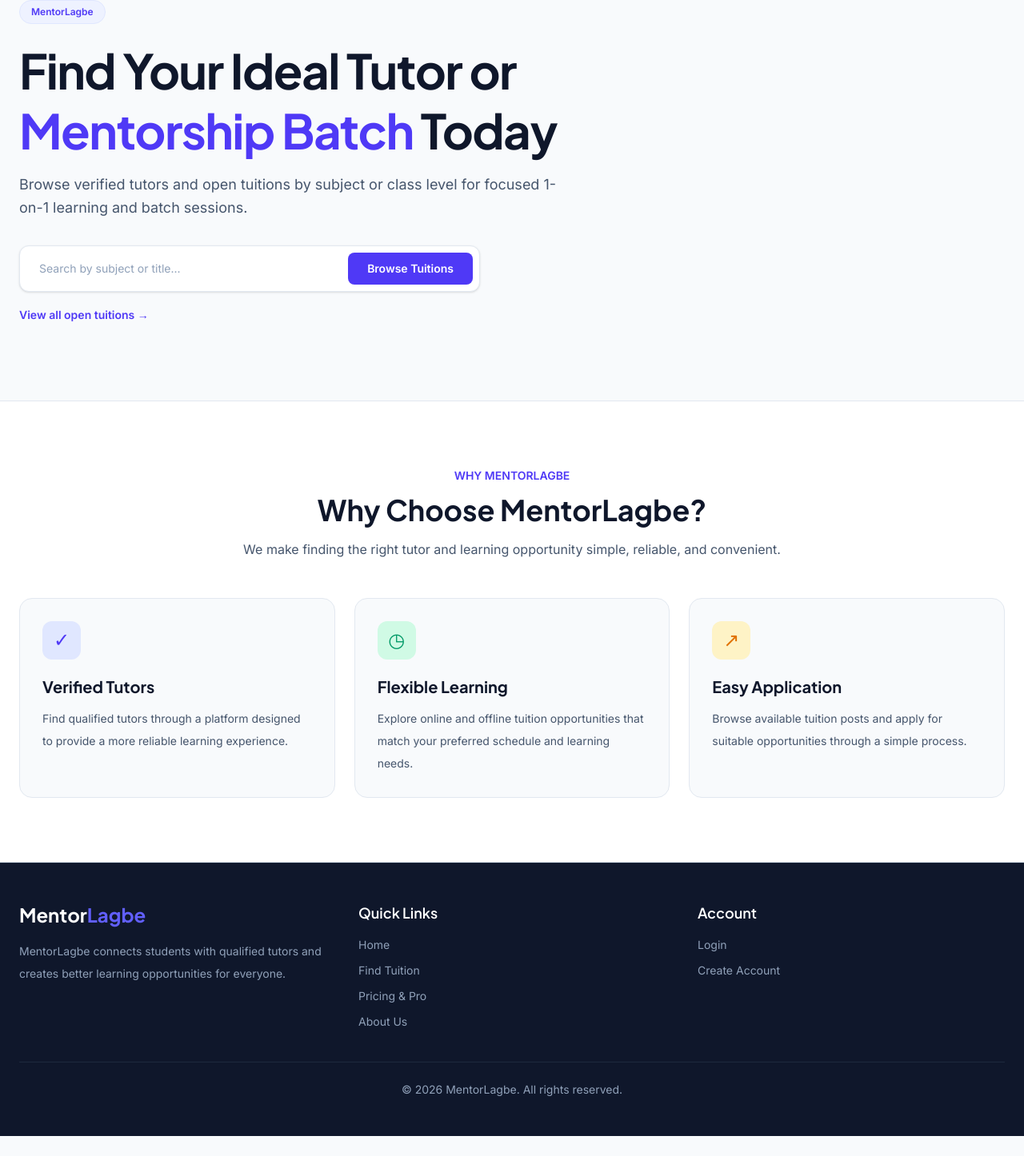
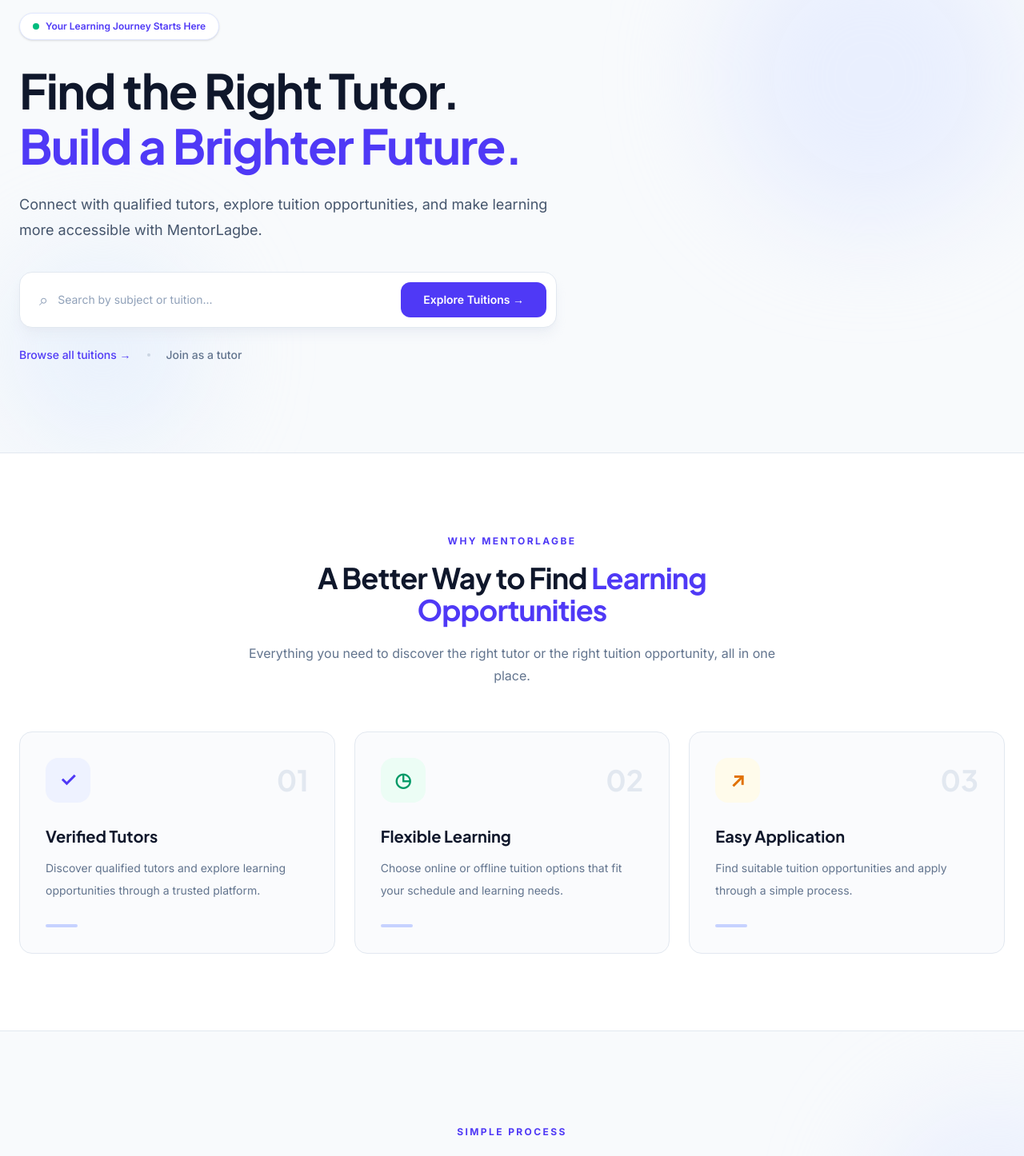
Before and after one commit to the-abidkhan/mentorlagbe-client, a Next.js app: page / in a window 1280 px wide. Shown: the part 165-1611 px from the top of the page at 80% size. Before the commit the page ends 1586 px from the top, so only its background shows below. Built offline with nearby package versions, Linux system fonts and the light colour scheme.

Commit message:
homepage redesigned

```diff
--- a/src/app/page.tsx
+++ b/src/app/page.tsx
@@ -1,129 +1,274 @@
 
 import Link from "next/link";
 
+const features = [
+  {
+    number: "01",
+    icon: "✓",
+    title: "Verified Tutors",
+    description:
+      "Discover qualified tutors and explore learning opportunities through a trusted platform.",
+    color: "bg-indigo-50 text-indigo-600",
+  },
+  {
+    number: "02",
+    icon: "◷",
+    title: "Flexible Learning",
+    description:
+      "Choose online or offline tuition options that fit your schedule and learning needs.",
+    color: "bg-emerald-50 text-emerald-600",
+  },
+  {
+    number: "03",
+    icon: "↗",
+    title: "Easy Application",
+    description:
+      "Find suitable tuition opportunities and apply through a simple process.",
+    color: "bg-amber-50 text-amber-600",
+  },
+];
+
+const steps = [
+  {
+    number: "01",
+    title: "Create Your Account",
+    description:
+      "Join MentorLagbe as a student or tutor and set up your profile in minutes.",
+    icon: "✦",
+  },
+  {
+    number: "02",
+    title: "Explore Opportunities",
+    description:
+      "Browse available tuitions and discover opportunities that match your goals.",
+    icon: "⌕",
+  },
+  {
+    number: "03",
+    title: "Apply & Connect",
+    description:
+      "Apply for a suitable tuition and take the next step in your learning journey.",
+    icon: "↗",
+  },
+];
+
 export default function HomePage() {
   return (
-    <>
+    <div className="overflow-hidden">
       {/* Hero Section */}
-      <section className="max-w-7xl mx-auto px-6 py-16 md:py-24">
+      <section className="relative">
+        <div className="absolute top-0 right-0 -z-10 h-96 w-96 rounded-full bg-indigo-100/60 blur-3xl" />
+        <div className="absolute bottom-0 left-0 -z-10 h-64 w-64 rounded-full bg-blue-100/50 blur-3xl" />
+
+        <div className="max-w-7xl mx-auto px-6 py-20 md:py-28">
           <div className="max-w-3xl">
-          <span className="inline-flex items-center px-3.5 py-1.5 rounded-full text-xs font-semibold bg-indigo-50 text-indigo-600 border border-indigo-100">
-            MentorLagbe
+            <span className="inline-flex items-center gap-2 rounded-full border border-indigo-100 bg-white px-4 py-2 text-xs font-semibold text-indigo-600 shadow-sm">
+              <span className="h-2 w-2 rounded-full bg-emerald-500" />
+              Your Learning Journey Starts Here
             </span>
 
-          <h1 className="font-heading mt-5 text-4xl sm:text-5xl md:text-6xl font-bold tracking-tight text-slate-900 leading-tight">
-            Find Your Ideal Tutor or{" "}
+            <h1 className="font-heading mt-7 text-4xl sm:text-5xl md:text-6xl font-bold tracking-tight text-slate-900 leading-[1.15]">
+              Find the Right Tutor.
+              <br />
               <span className="text-indigo-600">
-              Mentorship Batch
-            </span>{" "}
-            Today
+                Build a Brighter Future.
+              </span>
             </h1>
 
-          <p className="mt-4 text-base sm:text-lg text-slate-600 max-w-2xl leading-relaxed">
-            Browse verified tutors and open tuitions by subject or class level
-            for focused 1-on-1 learning and batch sessions.
+            <p className="mt-6 max-w-2xl text-base sm:text-lg leading-8 text-slate-600">
+              Connect with qualified tutors, explore tuition opportunities,
+              and make learning more accessible with MentorLagbe.
             </p>
 
             <form
               action="/tuitions"
               method="GET"
-            className="mt-8 bg-white p-2 rounded-xl border border-slate-200 shadow-sm flex flex-col sm:flex-row gap-2 max-w-xl"
+              className="mt-9 flex max-w-2xl flex-col gap-3 rounded-2xl border border-slate-200 bg-white p-3 shadow-lg shadow-slate-200/60 sm:flex-row"
             >
+              <div className="flex flex-1 items-center gap-3 px-3">
+                <span className="text-xl text-slate-400">⌕</span>
                 <input
                   type="text"
                   name="search"
-              placeholder="Search by subject or title..."
-              className="flex-1 px-4 py-2.5 text-sm text-slate-900 placeholder:text-slate-400 focus:outline-none"
+                  placeholder="Search by subject or tuition..."
+                  className="w-full bg-transparent py-2 text-sm text-slate-900 outline-none placeholder:text-slate-400"
                 />
+              </div>
 
               <button
                 type="submit"
-              className="bg-indigo-600 hover:bg-indigo-700 text-white text-sm font-semibold px-6 py-2.5 rounded-lg transition cursor-pointer"
+                className="rounded-xl bg-indigo-600 px-7 py-3 text-sm font-semibold text-white transition hover:bg-indigo-700 hover:shadow-lg hover:shadow-indigo-200"
               >
-              Browse Tuitions
+                Explore Tuitions →
               </button>
             </form>
 
-          <div className="mt-4">
+            <div className="mt-6 flex flex-wrap items-center gap-5 text-sm font-medium text-slate-500">
               <Link
                 href="/tuitions"
-              className="text-sm font-semibold text-indigo-600 hover:text-indigo-700"
+                className="text-indigo-600 transition hover:text-indigo-700"
               >
-              View all open tuitions →
+                Browse all tuitions →
               </Link>
+              <span className="h-1 w-1 rounded-full bg-slate-300" />
+              <Link
+                href="/signup"
+                className="transition hover:text-slate-900"
+              >
+                Join as a tutor
+              </Link>
+            </div>
           </div>
         </div>
       </section>
 
       {/* Why Choose MentorLagbe */}
-      <section className="bg-white border-y border-slate-200">
-        <div className="max-w-7xl mx-auto px-6 py-16 md:py-20">
-          <div className="text-center max-w-2xl mx-auto">
-            <span className="text-sm font-semibold text-indigo-600">
-              WHY MENTORLAGBE
+      <section className="border-y border-slate-200 bg-white py-20 md:py-24">
+        <div className="mx-auto max-w-7xl px-6">
+          <div className="mx-auto max-w-2xl text-center">
+            <span className="text-xs font-bold uppercase tracking-[0.2em] text-indigo-600">
+              Why MentorLagbe
             </span>
 
-            <h2 className="font-heading mt-3 text-3xl md:text-4xl font-bold text-slate-900">
-              Why Choose MentorLagbe?
+            <h2 className="font-heading mt-4 text-3xl font-bold tracking-tight text-slate-900 md:text-4xl">
+              A Better Way to Find
+              <span className="text-indigo-600"> Learning Opportunities</span>
             </h2>
 
-            <p className="mt-4 text-slate-600 leading-relaxed">
-              We make finding the right tutor and learning opportunity
-              simple, reliable, and convenient.
+            <p className="mt-5 leading-7 text-slate-500">
+              Everything you need to discover the right tutor or the right
+              tuition opportunity, all in one place.
             </p>
           </div>
 
-          <div className="grid grid-cols-1 md:grid-cols-3 gap-6 mt-12">
-            {/* Feature 1 */}
-            <div className="p-7 rounded-2xl border border-slate-200 bg-slate-50 hover:shadow-md transition">
-              <div className="w-12 h-12 rounded-xl bg-indigo-100 text-indigo-600 flex items-center justify-center text-2xl">
-                ✓
+          <div className="mt-14 grid grid-cols-1 gap-6 md:grid-cols-3">
+            {features.map((feature) => (
+              <div
+                key={feature.number}
+                className="group relative overflow-hidden rounded-2xl border border-slate-200 bg-slate-50/70 p-8 transition duration-300 hover:-translate-y-2 hover:border-indigo-200 hover:bg-white hover:shadow-xl hover:shadow-indigo-100/50"
+              >
+                <div className="flex items-center justify-between">
+                  <div
+                    className={`flex h-14 w-14 items-center justify-center rounded-2xl text-2xl font-bold ${feature.color}`}
+                  >
+                    {feature.icon}
                   </div>
 
-              <h3 className="font-heading mt-5 text-xl font-bold text-slate-900">
-                Verified Tutors
+                  <span className="font-heading text-4xl font-bold text-slate-200 transition group-hover:text-indigo-200">
+                    {feature.number}
+                  </span>
+                </div>
+
+                <h3 className="font-heading mt-7 text-xl font-bold text-slate-900">
+                  {feature.title}
                 </h3>
 
-              <p className="mt-3 text-sm text-slate-600 leading-7">
-                Find qualified tutors through a platform designed to provide
-                a more reliable learning experience.
+                <p className="mt-3 text-sm leading-7 text-slate-500">
+                  {feature.description}
+                </p>
+
+                <div className="mt-7 h-1 w-10 rounded-full bg-indigo-200 transition-all duration-300 group-hover:w-20 group-hover:bg-indigo-600" />
+              </div>
+            ))}
+          </div>
+        </div>
+      </section>
+
+      {/* How It Works */}
+      <section className="relative overflow-hidden bg-slate-50 py-20 md:py-28">
+        <div className="absolute -right-32 top-20 h-80 w-80 rounded-full bg-indigo-100/50 blur-3xl" />
+
+        <div className="relative mx-auto max-w-7xl px-6">
+          <div className="mx-auto max-w-2xl text-center">
+            <span className="text-xs font-bold uppercase tracking-[0.2em] text-indigo-600">
+              Simple Process
+            </span>
+
+            <h2 className="font-heading mt-4 text-3xl font-bold tracking-tight text-slate-900 md:text-4xl">
+              How It Works
+            </h2>
+
+            <p className="mt-5 leading-7 text-slate-500">
+              Three simple steps to get started with your next learning
+              opportunity.
             </p>
           </div>
 
-            {/* Feature 2 */}
-            <div className="p-7 rounded-2xl border border-slate-200 bg-slate-50 hover:shadow-md transition">
-              <div className="w-12 h-12 rounded-xl bg-emerald-100 text-emerald-600 flex items-center justify-center text-2xl">
-                ◷
+          <div className="relative mt-16 grid grid-cols-1 gap-7 md:grid-cols-3">
+            {/* Connecting line on desktop */}
+            <div className="absolute left-[16%] right-[16%] top-10 hidden border-t-2 border-dashed border-indigo-200 md:block" />
+
+            {steps.map((step) => (
+              <div
+                key={step.number}
+                className="group relative rounded-3xl border border-slate-200 bg-white p-8 shadow-sm transition duration-300 hover:-translate-y-2 hover:border-indigo-200 hover:shadow-xl hover:shadow-indigo-100/50"
+              >
+                <div className="relative z-10 flex items-center justify-between">
+                  <div className="flex h-20 w-20 items-center justify-center rounded-2xl bg-indigo-600 text-3xl text-white shadow-lg shadow-indigo-200 transition duration-300 group-hover:rotate-6 group-hover:scale-105">
+                    {step.icon}
                   </div>
 
-              <h3 className="font-heading mt-5 text-xl font-bold text-slate-900">
-                Flexible Learning
+                  <span className="font-heading text-5xl font-extrabold text-slate-100 transition group-hover:text-indigo-100">
+                    {step.number}
+                  </span>
+                </div>
+
+                <h3 className="font-heading mt-9 text-xl font-bold text-slate-900">
+                  {step.title}
                 </h3>
 
-              <p className="mt-3 text-sm text-slate-600 leading-7">
-                Explore online and offline tuition opportunities that match
-                your preferred schedule and learning needs.
+                <p className="mt-4 text-sm leading-7 text-slate-500">
+                  {step.description}
                 </p>
+
+                <div className="mt-8 flex items-center gap-2 text-sm font-semibold text-indigo-600">
+                  <span className="h-1.5 w-1.5 rounded-full bg-indigo-600" />
+                  Step {step.number}
                 </div>
+              </div>
+            ))}
+          </div>
+        </div>
+      </section>
 
-            {/* Feature 3 */}
-            <div className="p-7 rounded-2xl border border-slate-200 bg-slate-50 hover:shadow-md transition">
-              <div className="w-12 h-12 rounded-xl bg-amber-100 text-amber-600 flex items-center justify-center text-2xl">
-                ↗
-              </div>
+      {/* Bottom CTA */}
+      <section className="bg-white px-6 py-20">
+        <div className="relative mx-auto max-w-7xl overflow-hidden rounded-3xl bg-slate-900 px-8 py-14 text-center md:px-16 md:py-20">
+          <div className="absolute -right-20 -top-32 h-80 w-80 rounded-full bg-indigo-600/30 blur-3xl" />
+          <div className="absolute -bottom-40 -left-20 h-80 w-80 rounded-full bg-indigo-500/20 blur-3xl" />
 
-              <h3 className="font-heading mt-5 text-xl font-bold text-slate-900">
-                Easy Application
-              </h3>
+          <div className="relative">
+            <span className="text-xs font-bold uppercase tracking-[0.2em] text-indigo-300">
+              Get Started Today
+            </span>
 
-              <p className="mt-3 text-sm text-slate-600 leading-7">
-                Browse available tuition posts and apply for suitable
-                opportunities through a simple process.
+            <h2 className="font-heading mx-auto mt-5 max-w-2xl text-3xl font-bold text-white md:text-4xl">
+              Ready to Find Your Next Learning Opportunity?
+            </h2>
+
+            <p className="mx-auto mt-5 max-w-xl text-sm leading-7 text-slate-300 md:text-base">
+              Create your account and take the first step towards a better
+              learning experience.
             </p>
+
+            <div className="mt-9 flex flex-col justify-center gap-4 sm:flex-row">
+              <Link
+                href="/signup"
+                className="rounded-xl bg-indigo-600 px-7 py-3.5 text-sm font-semibold text-white transition hover:bg-indigo-500"
+              >
+                Create Your Account →
+              </Link>
+
+              <Link
+                href="/tuitions"
+                className="rounded-xl border border-slate-600 px-7 py-3.5 text-sm font-semibold text-white transition hover:border-white hover:bg-white/10"
+              >
+                Explore Tuitions
+              </Link>
             </div>
           </div>
         </div>
       </section>
-    </>
+    </div>
   );
 }
```
Lines whose indentation alone changed are shown as unchanged.
